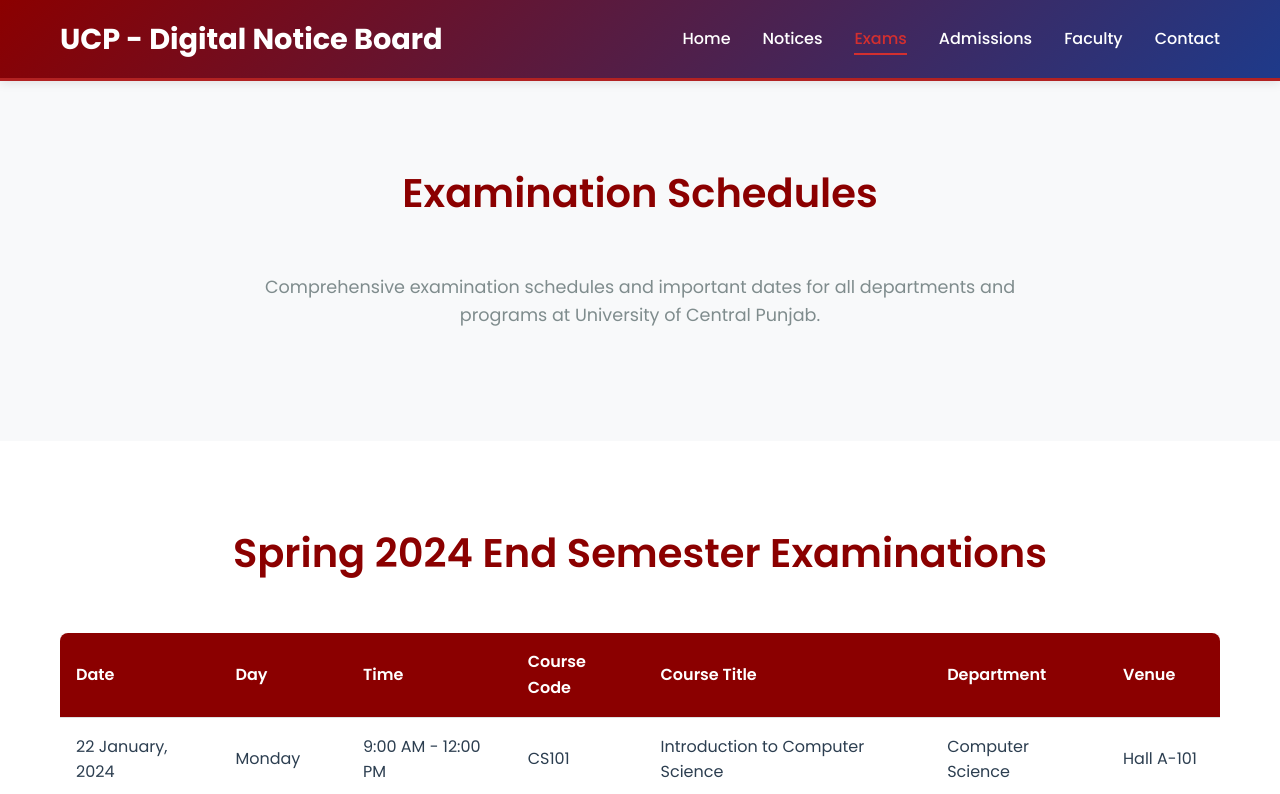
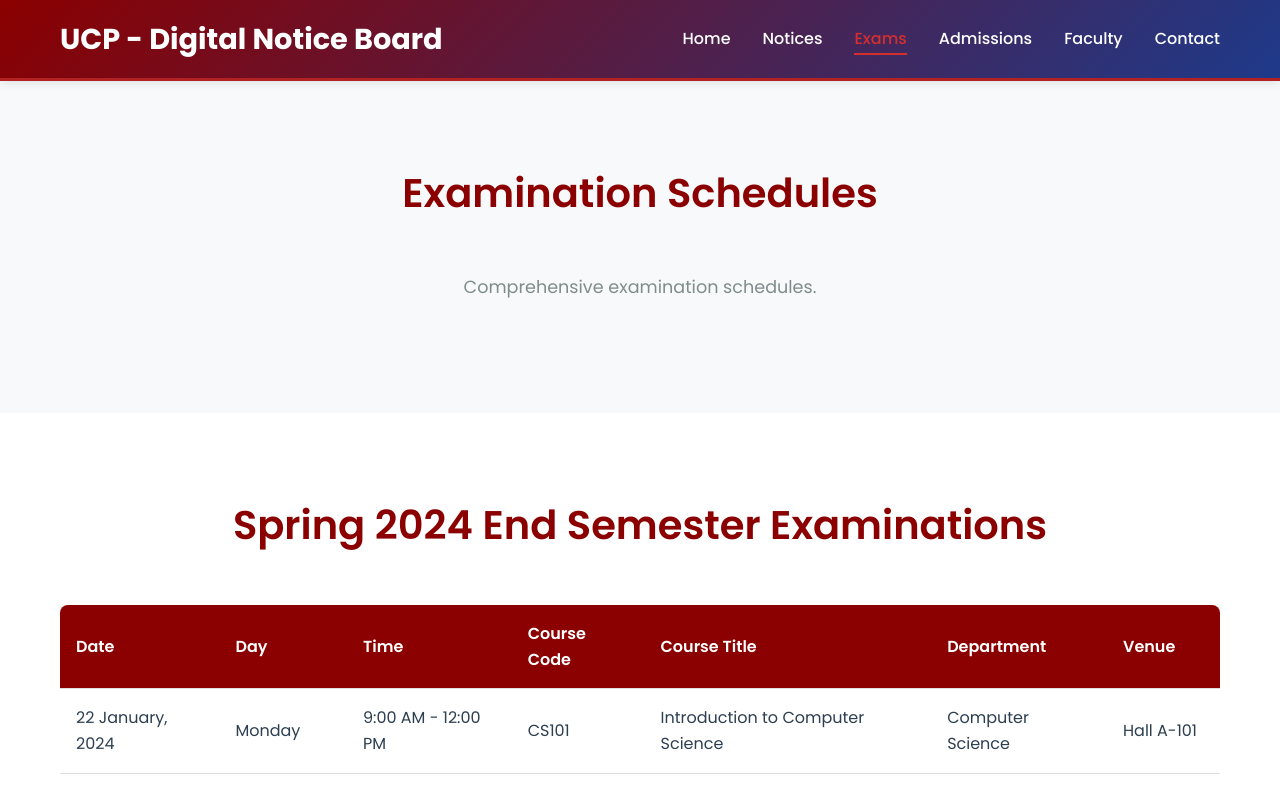
Before and after one commit to alizeeshan201201/University-Digital-Notice-Board, a website: page src/exams.html in a window 1280 px wide. Shown: the top 794 px of the page. Drawn offline with Linux system fonts and the light colour scheme.

Commit message:
exams.html modified!

```diff
--- a/src/exams.html
+++ b/src/exams.html
@@ -36,7 +36,7 @@
         <div class="container">
             <div class="welcome-content">
                 <h1 class="section-title">Examination Schedules</h1>
-                <p>Comprehensive examination schedules and important dates for all departments and programs at University of Central Punjab.</p>
+                <p>Comprehensive examination schedules.</p>
             </div>
         </div>
     </section>
```
